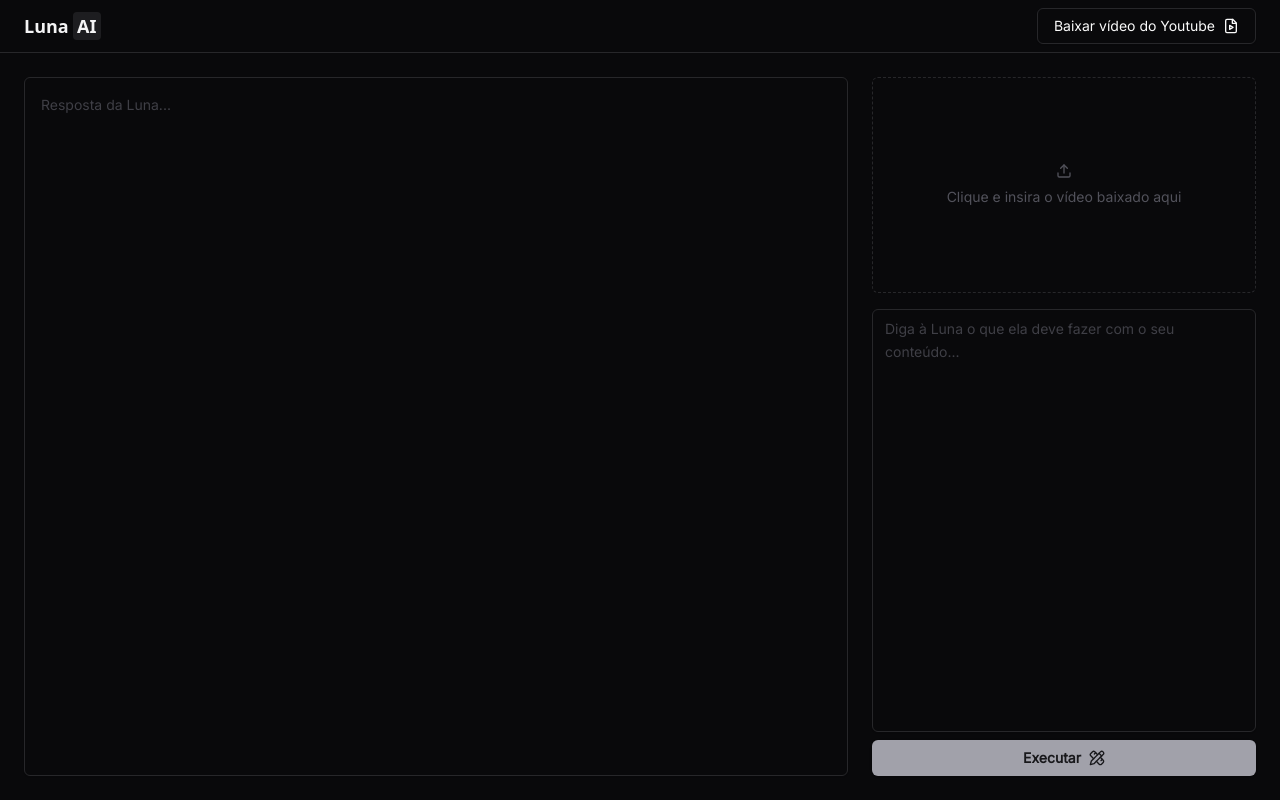
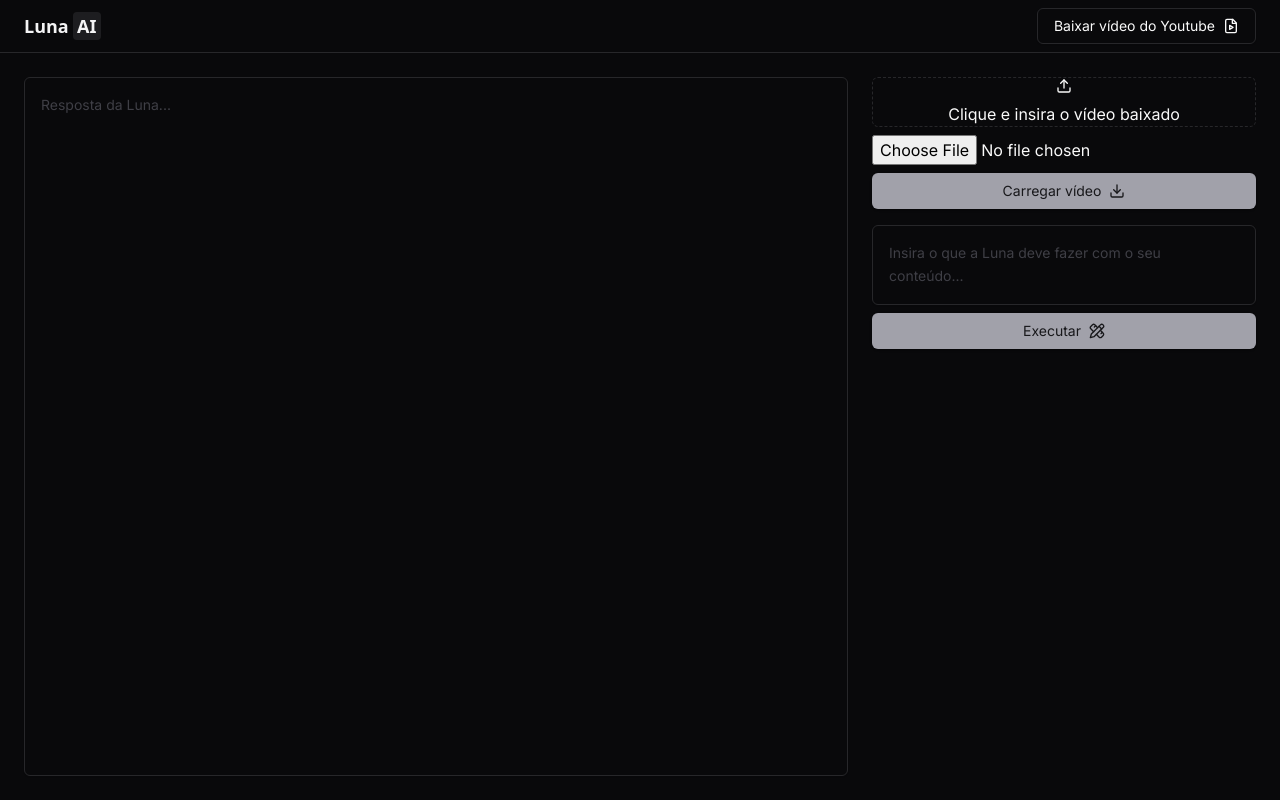
Before and after one commit to MatheusMottaGit/luna-ai, a React (Vite) app in the folder web/: page / in a window 1280 px wide. Built offline with nearby package versions, Linux system fonts and the light colour scheme.

Commit message:
improving-app-layout

```diff
--- a/web/src/App.tsx
+++ b/web/src/App.tsx
@@ -1,7 +1,10 @@
 import { Textarea } from "./components/ui/textarea";
-import DownloadVideoDialog from "./components/download-video-dialog";
 import VideoInputForm from "./components/video-input-form";
 import { useState } from "react";
+import { Button } from "./components/ui/button";
+import { FileVideo, PencilRulerIcon } from "lucide-react";
+import { Dialog, DialogContent, DialogDescription, DialogTitle, DialogTrigger } from "./components/ui/dialog";
+import { DownloadVideoForm } from "./components/download-video-form";
 
 export function App() {
   const [videoId, setVideoId] = useState<string | null>(null)
@@ -17,7 +20,21 @@ export function App() {
           </span>
         </div>
 
-        <DownloadVideoDialog />
+        <Dialog>
+          <DialogTrigger>
+            <Button variant='outline'>
+              Baixar vídeo do Youtube
+              <FileVideo className="w-4 h-4" />
+            </Button>
+          </DialogTrigger>
+
+          <DialogContent className="">
+            <DialogTitle>Download do vídeo</DialogTitle>
+            <DialogDescription className="italic text-zinc-700">(O arquivo será salvo na Área de Trabalho do seu computador)</DialogDescription>
+
+            <DownloadVideoForm />
+          </DialogContent>
+        </Dialog>
       </div>
 
       <main className="flex-1 p-6 flex gap-6">
@@ -29,7 +46,21 @@ export function App() {
         </div>
 
         <aside className='flex flex-col space-y-4 w-96'>
-          <VideoInputForm onVideoUploaded={setVideoId} />
+          <div className="space-y-4">
+            <VideoInputForm onVideoUploaded={setVideoId} />
+
+            <form className="space-y-2">
+              <Textarea
+                placeholder="Insira o que a Luna deve fazer com o seu conteúdo..."
+                className="resize-none p-4 leading-relaxed"
+              />
+
+              <Button className="w-full gap-2">
+                Executar
+                <PencilRulerIcon className="w-4 h-4" />
+              </Button>
+            </form>
+          </div>
         </aside>
       </main>
     </div>
--- a/web/src/components/download-video-dialog.tsx
+++ /dev/null
@@ -1,27 +0,0 @@
-import { FileVideo } from "lucide-react"
-import { Button } from "./ui/button"
-import { DownloadVideoForm } from "./download-video-form"
-import { Dialog, DialogContent, DialogDescription, DialogTitle, DialogTrigger } from "./ui/dialog"
-
-const DownloadVideoDialog = () => {
-  return (
-    <Dialog>
-      <DialogTrigger>
-        <Button variant='outline'>
-          Baixar vídeo do Youtube
-
-          <FileVideo className="w-4 h-4" />
-        </Button>
-      </DialogTrigger>
-
-      <DialogContent className="">
-        <DialogTitle>Download do vídeo</DialogTitle>
-        <DialogDescription className="italic text-zinc-700">(O arquivo será salvo na Área de Trabalho do seu computador)</DialogDescription>
-
-        <DownloadVideoForm />
-      </DialogContent>
-    </Dialog>
-  )
-}
-
-export default DownloadVideoDialog
--- a/web/src/components/video-input-form.tsx
+++ b/web/src/components/video-input-form.tsx
@@ -1,7 +1,7 @@
 import { api } from '@/lib/api'
 import { getFFmpeg } from '@/lib/ffmpeg'
 import { fetchFile } from '@ffmpeg/util'
-import { Upload, PencilRulerIcon } from 'lucide-react'
+import { Upload, PencilRulerIcon, Download } from 'lucide-react'
 import { ChangeEvent, FormEvent, useMemo, useRef, useState } from 'react'
 import { Button } from './ui/button'
 import { Textarea } from './ui/textarea'
@@ -11,6 +11,13 @@ interface VideoInputProps {
 }
 
 type Status = 'waiting' | 'converting' | 'uploading' | 'generating' | 'success'
+
+const statusMessages = {
+  converting: 'Convertendo áudio...',
+  generating: 'Transcrevendo vídeo...',
+  uploading: 'Fazendo upload...',
+  success: 'Vídeo transcrito!'
+}
 
 const VideoInputForm = (props: VideoInputProps) => {
   const [videoFile, setVideoFile] = useState<File | null>(null)
@@ -29,67 +36,6 @@ const VideoInputForm = (props: VideoInputProps) => {
     setVideoFile(selectedFile)
   }
 
-  async function convertVideoToAudio(video: File) {
-    const ffmpeg = await getFFmpeg()
-
-    await ffmpeg.writeFile('input.mp4', await fetchFile(video))
-
-    await ffmpeg.exec([
-      '-i',
-      'input.mp4',
-      '-map',
-      '0:a',
-      '-b:a',
-      '20k',
-      '-acodec',
-      'libmp3lame',
-      'output.mp3'
-    ])
-
-    const data = await ffmpeg.readFile('output.mp3')
-    const audioFileBlob = new Blob([data], { type: 'audio/mp3' })
-    const audioFile = new File([audioFileBlob], 'output.mp3', {
-      type: 'audio/mpeg'
-    })
-
-    return audioFile
-
-  }
-
-  async function handleUploadVideo(event: FormEvent<HTMLFormElement>) {
-    event.preventDefault()
-
-    const prompt = promptInputRef.current?.value
-
-    if (!videoFile) {
-      return
-    }
-
-    setStatus('converting') //convertendo video em audio
-
-    const audioFile = await convertVideoToAudio(videoFile)
-
-    const data = new FormData()
-
-    data.append('file', audioFile)
-
-    setStatus('uploading')
-
-    const response = await api.post('/videos', data)
-
-    const videoId = response.data.video.id
-
-    setStatus('generating')
-
-    await api.post(`/videos/${videoId}/transcription`, {
-      prompt
-    })
-
-    setStatus('success')
-
-    props.onVideoUploaded(videoId)
-  }
-
   const previewURL = useMemo(() => {
     if (!videoFile) {
       return null
@@ -99,36 +45,28 @@ const VideoInputForm = (props: VideoInputProps) => {
   }, [videoFile])
 
   return (
-    <>
-      <div className="space-y-2">
-        <label htmlFor="video"
-          className="relative border flex rounded-md aspect-video cursor-pointer border-dashed flex-col items-center justify-center gap-2 text-zinc-600 text-sm hover:bg-zinc-900 transition-all"
+    <form className='space-y-2'>
+      <label
+        htmlFor='video'
+        className='border border-dashed flex flex-col gap-2 items-center rounded-md'
       >
         {previewURL ? (
-            <video src={previewURL} controls={false} className="pointer-events-none absolute inset-0 rounded-md" />
+          <video src={previewURL} controls={false} className='absolute inset-0' />
         ) : (
           <>
-              <Upload className="w-4 h-4" />
-              Clique e insira o vídeo baixado aqui
+            <Upload className='h-4 w-4' />
+            Clique e insira o vídeo baixado
           </>
         )}
       </label>
-        <input type="file" id="video" accept="video/mp4" className="sr-only" onChange={selectFile} />
-      </div>
 
-      <form onSubmit={handleUploadVideo} className='flex flex-col flex-1 gap-2'>
-        <Textarea
-          className='h-full resize-none leading-relaxed'
-          placeholder='Diga à Luna o que ela deve fazer com o seu conteúdo...'
-          ref={promptInputRef}
-        />
+      <input type="file" id="video" accept='video/mp4' onChange={selectFile} />
 
-        <Button className='w-full font-bold' type='submit'>
-          Executar
-          <PencilRulerIcon className='w-4 h-4' />
+      <Button className='w-full gap-2'>
+        Carregar vídeo
+        <Download className='w-4 h-4' />
       </Button>
     </form>
-    </>
   )
 }
 
```
Lines whose indentation alone changed are shown as unchanged.
